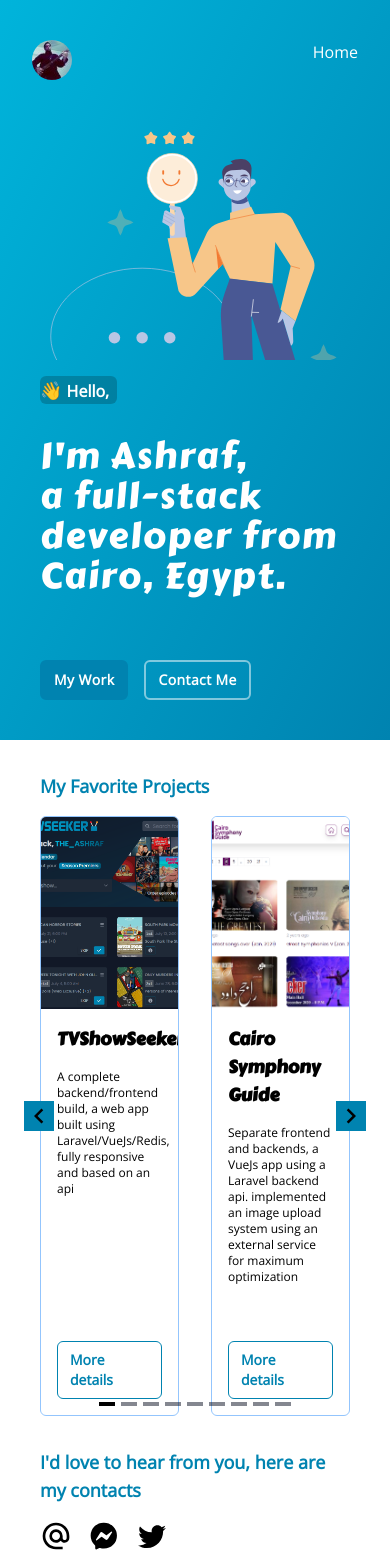
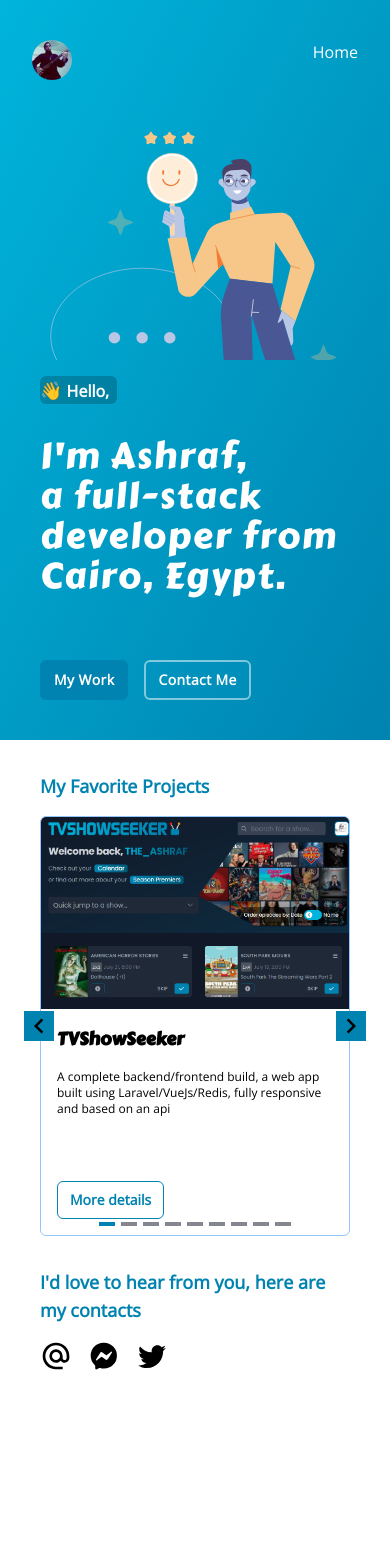
Before and after one commit to the-ashraf/portfolio, a Vue app: page / in a window 390 px wide. Shown: the top 1568 px of the page. After the commit the page ends 1412 px from the top, so only its background shows below. Built offline with nearby package versions, Linux system fonts and the light colour scheme.

Commit message:
update the slider breakpoints

```diff
--- a/src/components/ProjectsSlider.vue
+++ b/src/components/ProjectsSlider.vue
@@ -5,6 +5,11 @@ import clients from "../assets/clients"
 const breakpoints = {
 	// 700px and up
 	100: {
+		itemsToShow: 1,
+		snapAlign: 'start',
+	},
+	// 700px and up
+	500: {
 		itemsToShow: 2,
 		snapAlign: 'start',
 	},
@@ -48,7 +53,7 @@ const breakpoints = {
 </template>
 
 <style>
-#projects_slider .carousel__prev, #projects_slider .carousel__next {
+#projects_slider .carousel__prev, #projects_slider .carousel__next, #projects_slider .carousel__pagination-button--active {
 	background-color: #0083b0;
 }
 
```
